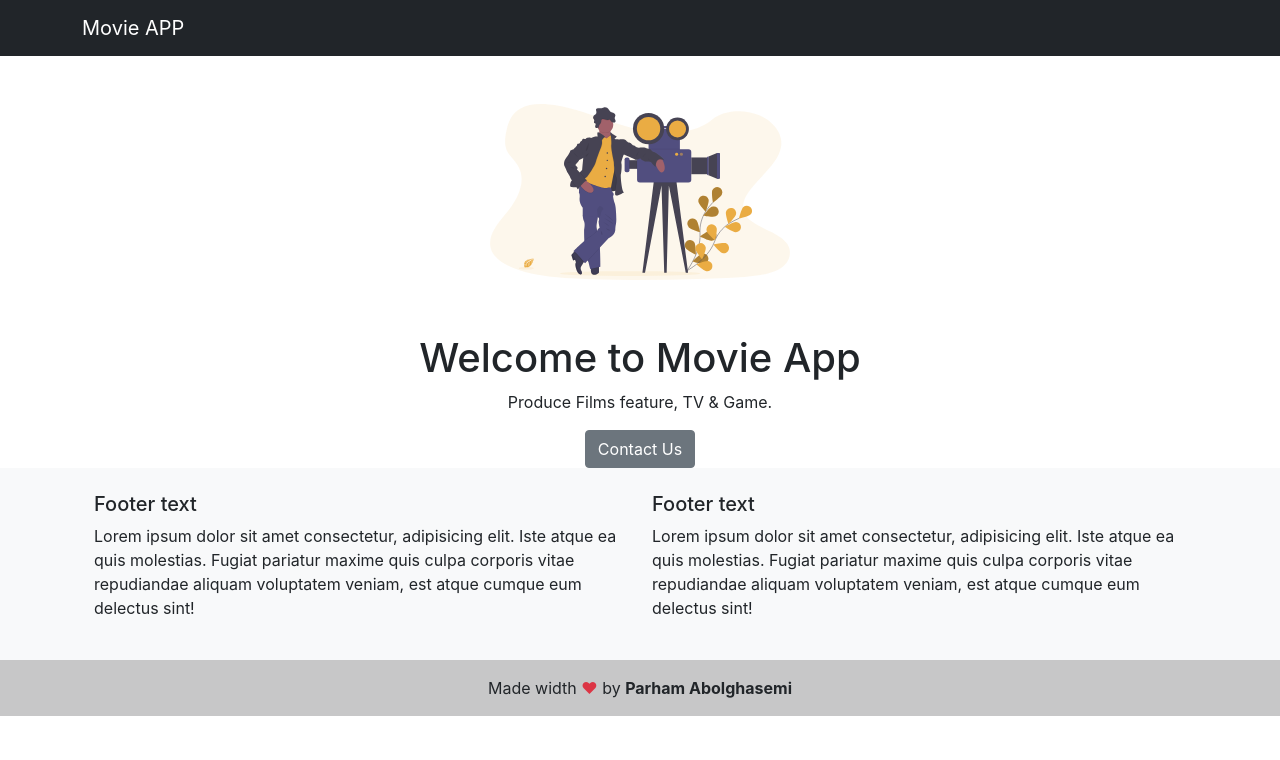
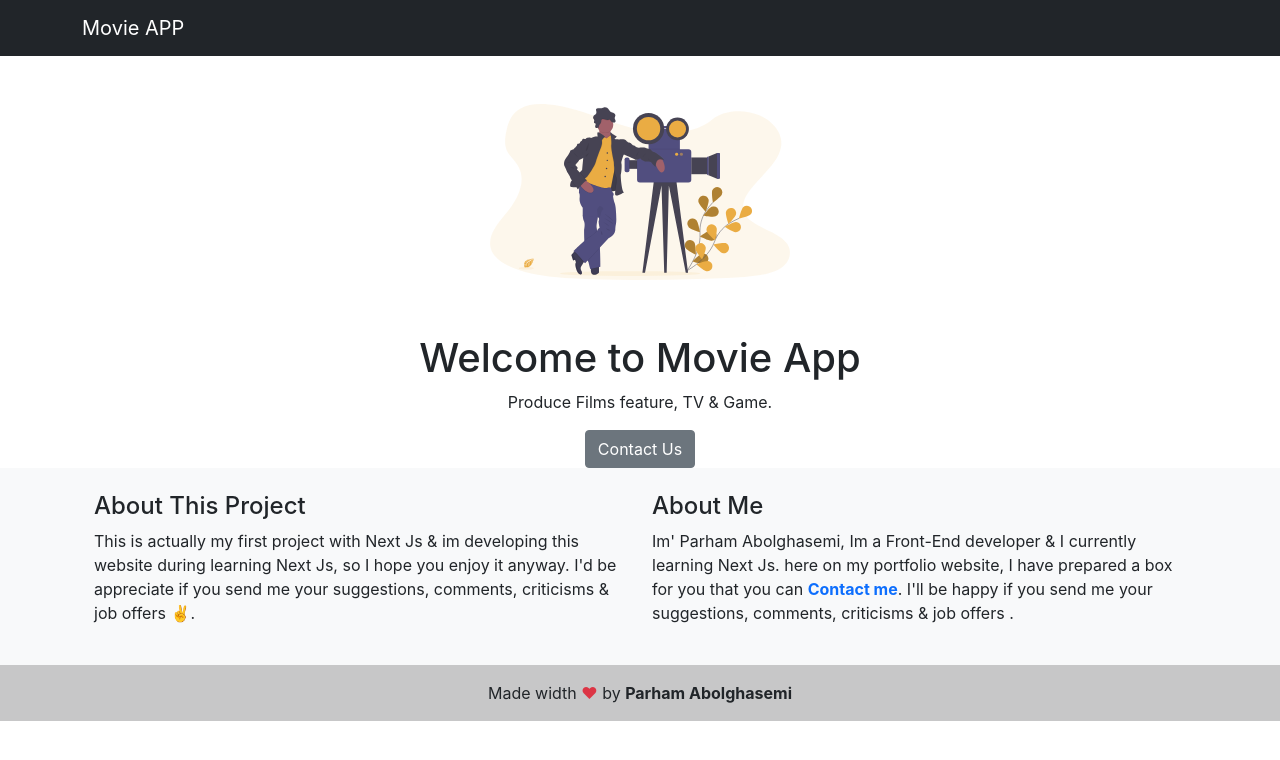
Before and after one commit to parham-ab/NextJs-Movie-App, a Next.js app: page / in a window 1280 px wide. Shown: the top 760 px of the page. Built offline with nearby package versions, Linux system fonts and the light colour scheme.

Commit message:
header bugs fixed, footer content updated

```diff
--- a/components/Footer.js
+++ b/components/Footer.js
@@ -7,24 +7,32 @@ const Footer = () => {
       <Container className="p-4">
         <Row>
           <div className="col-lg-6 col-md-12 mb-4 mb-md-0">
-            <h5>Footer text</h5>
+            <h4>About This Project</h4>
 
             <p>
-              Lorem ipsum dolor sit amet consectetur, adipisicing elit. Iste
-              atque ea quis molestias. Fugiat pariatur maxime quis culpa
-              corporis vitae repudiandae aliquam voluptatem veniam, est atque
-              cumque eum delectus sint!
+              This is actually my first project with Next Js & im developing
+              this website during learning Next Js, so I hope you enjoy it
+              anyway. I'd be appreciate if you send me your suggestions,
+              comments, criticisms & job offers ✌.
             </p>
           </div>
 
           <div className="col-lg-6 col-md-12 mb-4 mb-md-0">
-            <h5>Footer text</h5>
+            <h4>About Me</h4>
 
             <p>
-              Lorem ipsum dolor sit amet consectetur, adipisicing elit. Iste
-              atque ea quis molestias. Fugiat pariatur maxime quis culpa
-              corporis vitae repudiandae aliquam voluptatem veniam, est atque
-              cumque eum delectus sint!
+              Im' Parham Abolghasemi, Im a Front-End developer & I currently
+              learning Next Js. here on my portfolio website, I have prepared a
+              box for you that you can{" "}
+              <a
+                href="https://parham-portfolio.netlify.app/#contact"
+                target={"_blank"}
+                className="fw-bold"
+              >
+                Contact me
+              </a>
+              . I'll be happy if you send me your suggestions, comments,
+              criticisms & job offers .
             </p>
           </div>
         </Row>
--- a/components/Header.js
+++ b/components/Header.js
@@ -1,4 +1,5 @@
 import React from "react";
+import Link from "next/link";
 import { Container, Navbar } from "react-bootstrap";
 
 const Header = () => {
@@ -6,7 +7,9 @@ const Header = () => {
     <div>
       <Navbar bg="dark" variant="dark">
         <Container>
-          <Navbar.Brand href="#home">Movie APP</Navbar.Brand>
+          <Link href={"/"}>
+            <Navbar.Brand href={"/"}>Movie APP</Navbar.Brand>
+          </Link>
         </Container>
       </Navbar>
     </div>
--- a/pages/index.js
+++ b/pages/index.js
@@ -18,7 +18,10 @@ const Home = () => {
       <div className="d-flex flex-column align-items-center">
         <h1>Welcome to Movie App</h1>
         <p>Produce Films feature, TV & Game.</p>
-        <a href="https://parham-portfolio.netlify.app/" target={"_blank"}>
+        <a
+          href="https://parham-portfolio.netlify.app/#contact"
+          target={"_blank"}
+        >
           <Button variant="secondary">Contact Us</Button>
         </a>
       </div>
```
